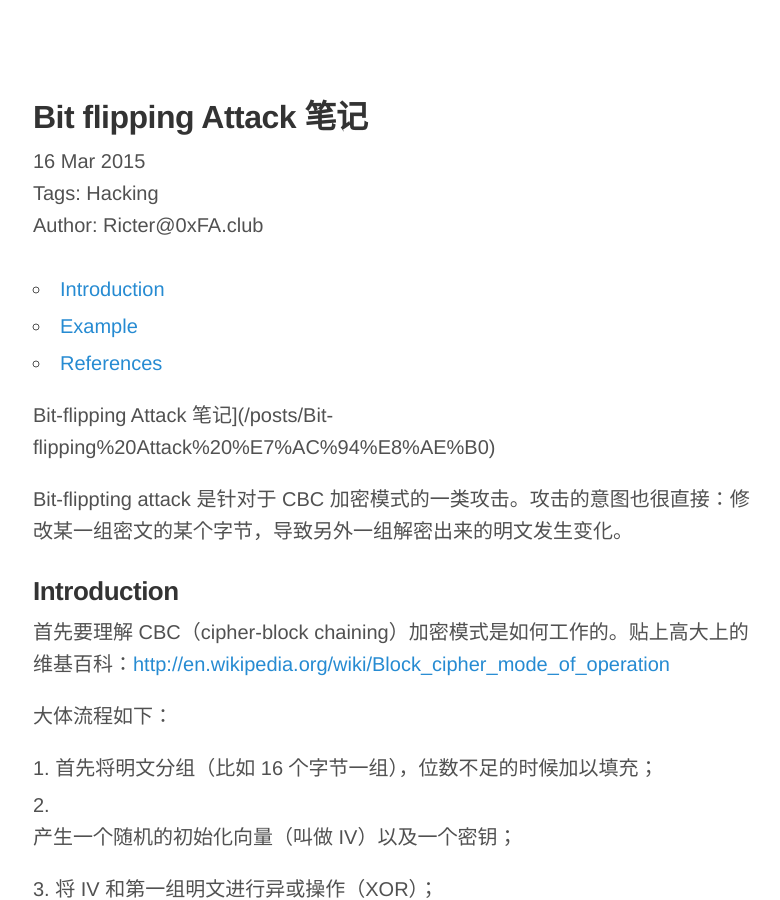
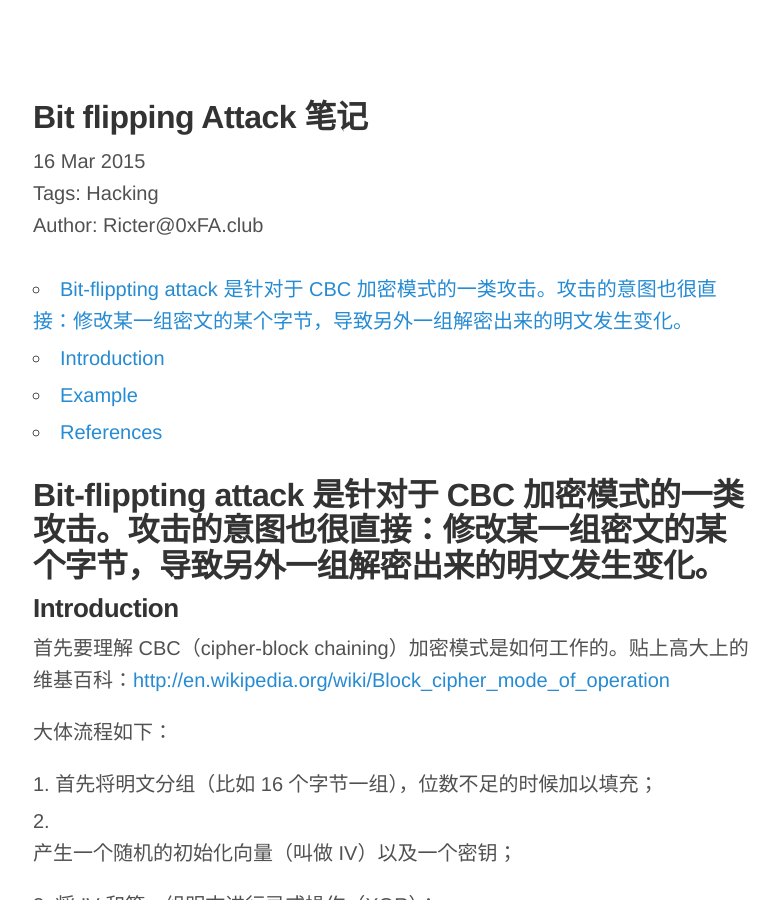
Before and after one commit to 0xFA-Team/0xFA-Team.github.io, a Jekyll site: the page built from _posts/2015-03-16-Bit-flipping-Attack-note.md, in a window 1280 px wide and 900 px high. Shown: the whole window, without its empty margins (247-1027 px from the left). Built offline with Jekyll 4.4.1, drawn with Linux system fonts in a browser that asks for light colours; some web fonts are replaced.

Commit message:
Update 2015-03-16-Bit-flipping-Attack-note.md

```diff
--- a/_posts/2015-03-16-Bit-flipping-Attack-note.md
+++ b/_posts/2015-03-16-Bit-flipping-Attack-note.md
@@ -17,9 +17,8 @@ featured: true
 * 目录
 {:toc}
 
-Bit-flipping Attack 笔记](/posts/Bit-flipping%20Attack%20%E7%AC%94%E8%AE%B0)
 
-Bit-flippting attack 是针对于 CBC 加密模式的一类攻击。攻击的意图也很直接：修改某一组密文的某个字节，导致另外一组解密出来的明文发生变化。
+##Bit-flippting attack 是针对于 CBC 加密模式的一类攻击。攻击的意图也很直接：修改某一组密文的某个字节，导致另外一组解密出来的明文发生变化。
 
 ### Introduction
 
```
